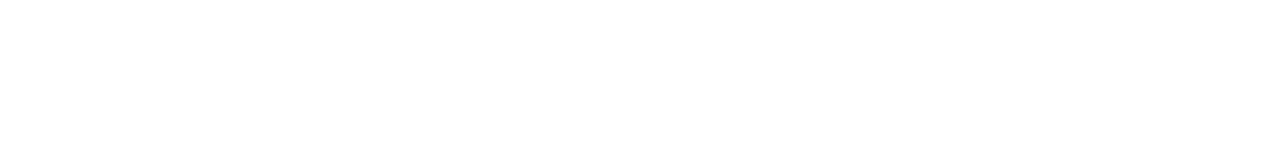
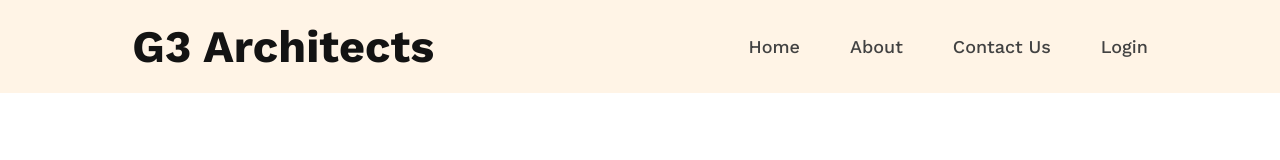
Before and after one commit to shaid30044/g3-architect, a plain HTML site: page index.html in a window 1280 px wide. Drawn offline with nearby package versions, Linux system fonts and the light colour scheme.

Commit message:
add nav section

```diff
--- a/index.html
+++ b/index.html
@@ -1,12 +1,28 @@
 <!DOCTYPE html>
 <html lang="en">
+
 <head>
     <meta charset="UTF-8">
     <meta name="viewport" content="width=device-width, initial-scale=1.0">
     <title>G3 Architects</title>
     <link rel="stylesheet" href="style.css">
 </head>
+
 <body>
+    <header>
 
+        <!-- nav section -->
+
+        <nav class="nav-bar">
+            <h3 class="nav-title">G3 Architects</h3>
+            <ul>
+                <li class="nav-menu"><a href="">Home</a></li>
+                <li class="nav-menu"><a href="">About</a></li>
+                <li class="nav-menu"><a href="">Contact Us</a></li>
+                <li class="nav-menu"><a href="">Login</a></li>
+            </ul>
+        </nav>
+    </header>
 </body>
+
 </html>
--- a/style.css
+++ b/style.css
@@ -0,0 +1,46 @@
+@import url('https://fonts.googleapis.com/css2?family=Work+Sans:wght@400;500;600;700&display=swap');
+
+* {
+    margin: 0;
+    padding: 0;
+    font-family: 'Work Sans', sans-serif;
+}
+
+/* header style */
+
+header {
+    background: rgba(255, 144, 14, 0.10);
+}
+
+.nav-bar {
+    display: flex;
+    justify-content: space-around;
+    align-items: center;
+    padding: 20px 0;
+}
+
+.nav-title {
+    color: #131313;
+    font-size: 45px;
+    font-weight: 700;
+}
+
+.nav-menu {
+    font-size: 18px;
+    font-weight: 500;
+    line-height: 26px;
+}
+
+nav ul {
+    display: flex;
+    list-style: none;
+}
+
+.nav-menu {
+    padding-left: 50px;
+}
+
+nav ul a {
+    color: #424242;
+    text-decoration: none;
+}
```
